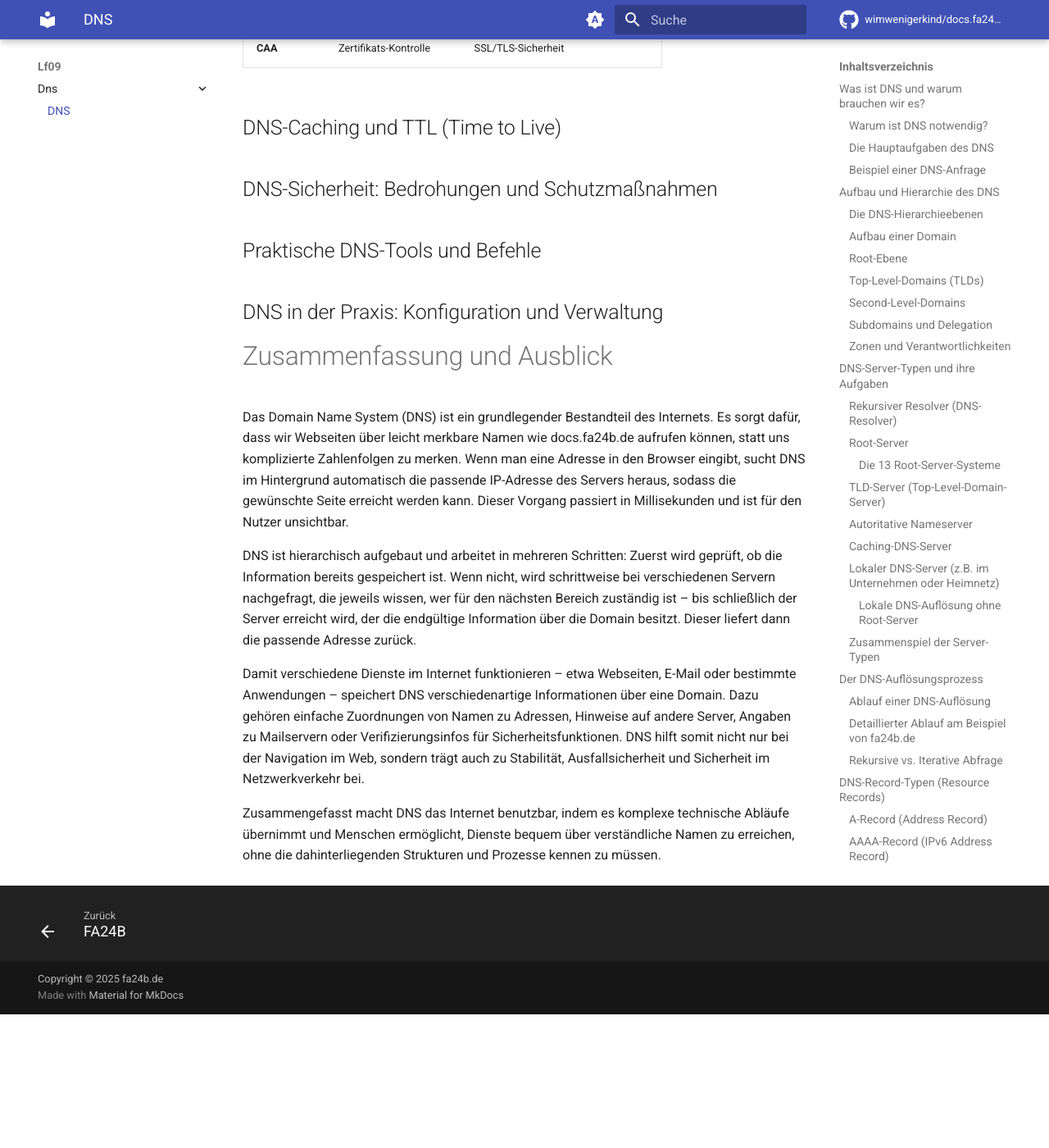
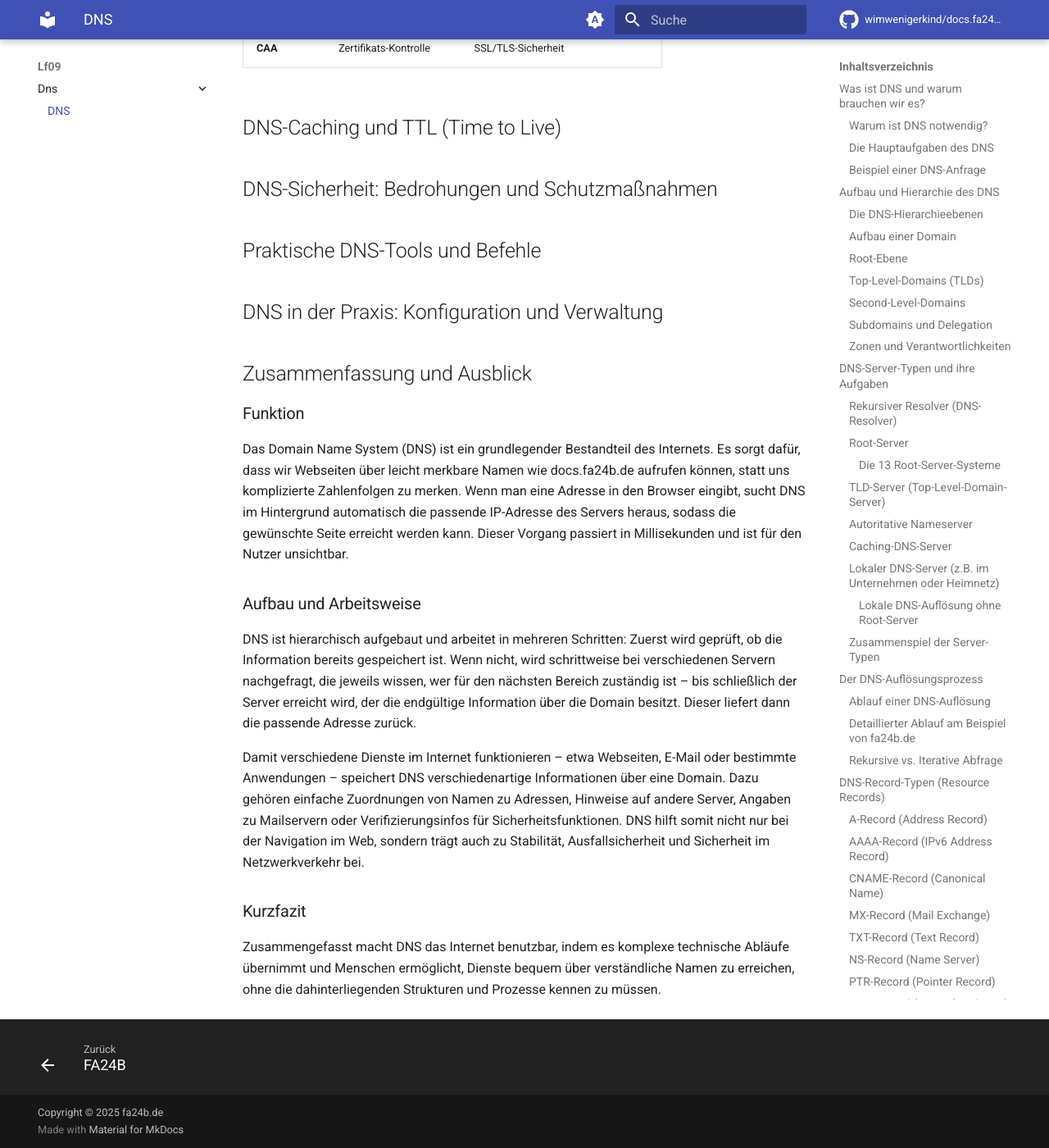
Before and after one commit to wimwenigerkind/docs.fa24b.de, an MkDocs documentation site: the page built from docs/lf09/dns/index.md, in a window 1280 px wide and 1400 px high, scrolled down 15797 px. Shown: the whole window at 82% size. Built offline with MkDocs 1.6.1 and Material for MkDocs 9.7.7, drawn with Linux system fonts in a browser that asks for light colours; comment, search, counter and statistics services are not loaded; the version menu is left out; before the commit the page ends 17034 px from its top, so only the background shows below that.

Commit message:
fixed formatting

```diff
--- a/docs/lf09/dns/index.md
+++ b/docs/lf09/dns/index.md
@@ -603,12 +603,15 @@ unautorisierten Ausstellungsversuchen erfolgt eine Benachrichtigung per E-Mail a
 
 ## DNS in der Praxis: Konfiguration und Verwaltung
 
-# Zusammenfassung und Ausblick
+## Zusammenfassung und Ausblick
 
+### Funktion
 Das Domain Name System (DNS) ist ein grundlegender Bestandteil des Internets. Es sorgt dafür, dass wir Webseiten über leicht merkbare Namen wie docs.fa24b.de aufrufen können, statt uns komplizierte Zahlenfolgen zu merken. Wenn man eine Adresse in den Browser eingibt, sucht DNS im Hintergrund automatisch die passende IP-Adresse des Servers heraus, sodass die gewünschte Seite erreicht werden kann. Dieser Vorgang passiert in Millisekunden und ist für den Nutzer unsichtbar.
 
+### Aufbau und Arbeitsweise
 DNS ist hierarchisch aufgebaut und arbeitet in mehreren Schritten: Zuerst wird geprüft, ob die Information bereits gespeichert ist. Wenn nicht, wird schrittweise bei verschiedenen Servern nachgefragt, die jeweils wissen, wer für den nächsten Bereich zuständig ist – bis schließlich der Server erreicht wird, der die endgültige Information über die Domain besitzt. Dieser liefert dann die passende Adresse zurück.
 
 Damit verschiedene Dienste im Internet funktionieren – etwa Webseiten, E-Mail oder bestimmte Anwendungen – speichert DNS verschiedenartige Informationen über eine Domain. Dazu gehören einfache Zuordnungen von Namen zu Adressen, Hinweise auf andere Server, Angaben zu Mailservern oder Verifizierungsinfos für Sicherheitsfunktionen. DNS hilft somit nicht nur bei der Navigation im Web, sondern trägt auch zu Stabilität, Ausfallsicherheit und Sicherheit im Netzwerkverkehr bei.
 
+### Kurzfazit
 Zusammengefasst macht DNS das Internet benutzbar, indem es komplexe technische Abläufe übernimmt und Menschen ermöglicht, Dienste bequem über verständliche Namen zu erreichen, ohne die dahinterliegenden Strukturen und Prozesse kennen zu müssen.
```
